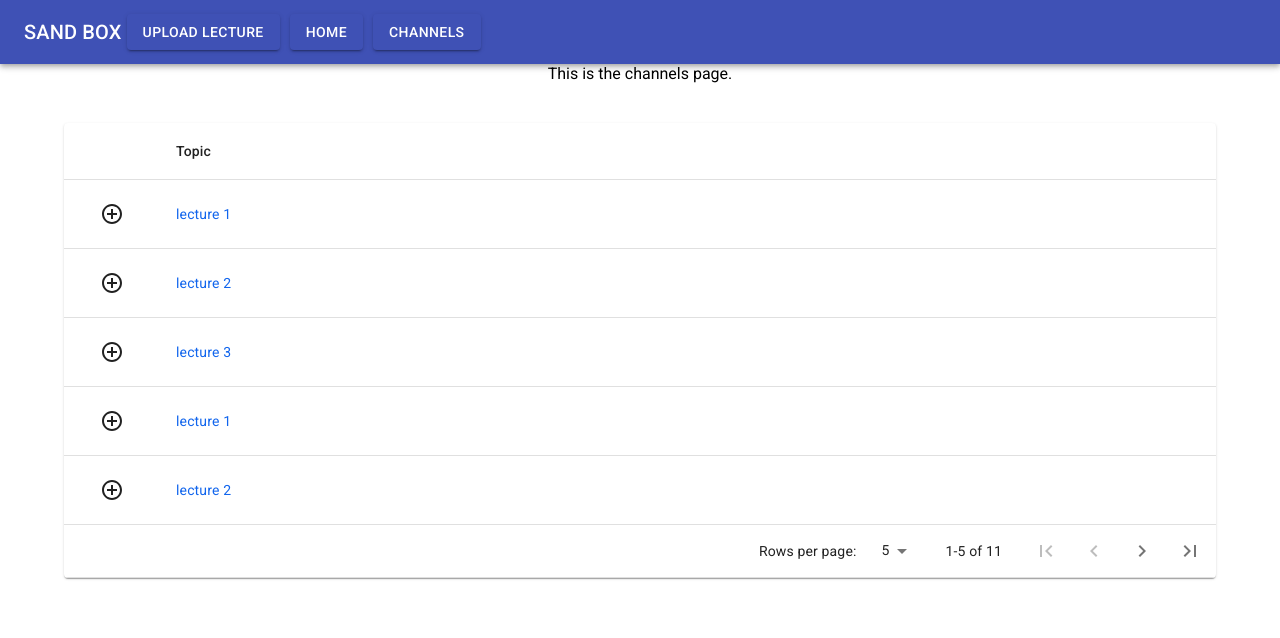
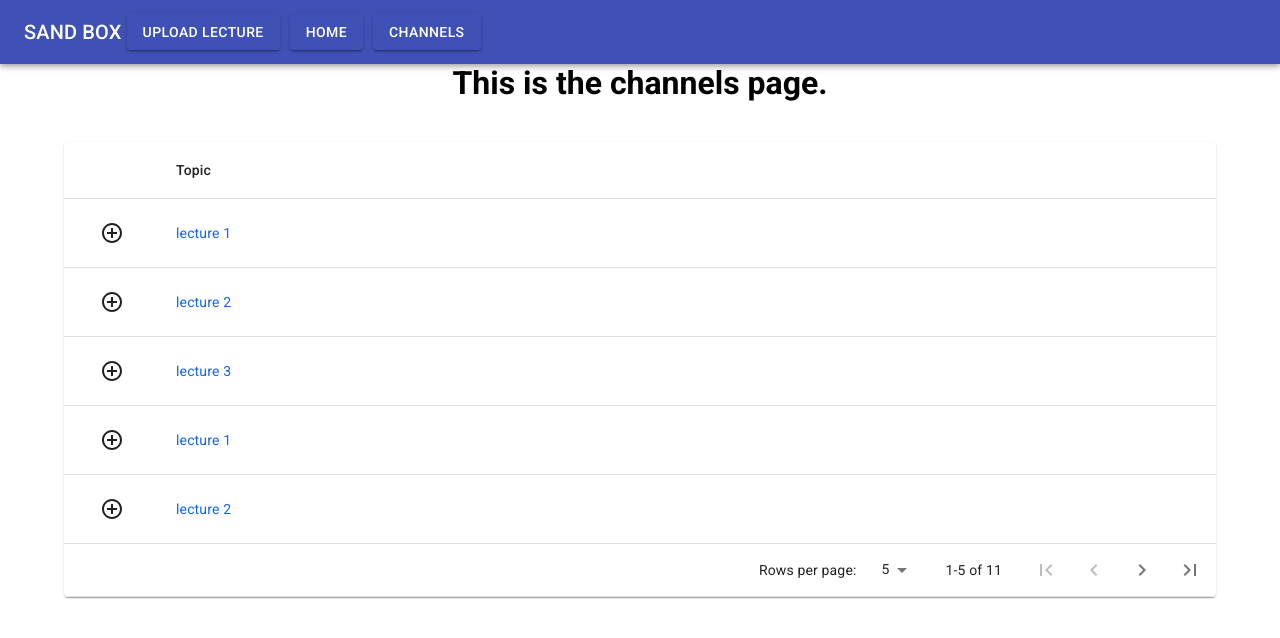
Before and after one commit to tamlam1/csehack, a React (Create React App) app in the folder frontend/sandbox/: page /channels in a window 1280 px wide. Shown: the top 638 px of the page. Built offline with nearby package versions, Linux system fonts and the light colour scheme.

Commit message:
changed title style hehe

```diff
--- a/frontend/sandbox/src/components/ChannelsPage.js
+++ b/frontend/sandbox/src/components/ChannelsPage.js
@@ -1,4 +1,4 @@
-import { Button, TextField, Box } from '@material-ui/core';
+import { Button, TextField, Box, Typography } from '@material-ui/core';
 import React, { useEffect } from 'react';
 import {
   BrowserRouter as Router,
@@ -6,7 +6,7 @@ import {
   Route,
   Link
 } from "react-router-dom";
-import { makeStyles, useTheme } from '@material-ui/core/styles';
+import { makeStyles, ThemeProvider, useTheme } from '@material-ui/core/styles';
 
 
 import PropTypes from 'prop-types';
@@ -46,6 +46,18 @@ const useStyles1 = makeStyles((theme) => ({
   },
 }));
 
+const titleTheme = createTheme();
+
+titleTheme.typography.h3 = {
+  fontSize: '1.5rem',
+  '@media (min-width:600px)': {
+    fontSize: '1.5rem',
+  },
+  [titleTheme.breakpoints.up('md')]: {
+    fontSize: '2rem',
+  },
+  fontWeight: '600',
+};
 
 
 const defaultTheme = createTheme();
@@ -234,7 +246,9 @@ function ChannelsPage() {
   return (
     <Box display="flex" flexDirection="column" className="App" alignItems="center" justifyContent="center">
       <MuiThemeProvider theme={theme}>
-      This is the channels page.
+        <ThemeProvider theme={titleTheme}>
+          <Typography variant='h3'>This is the channels page.</Typography>
+        </ThemeProvider>
       <TableContainer component={Paper} className={classes.card}>
         <Table className={classes.table} aria-label="custom pagination table">
           <TableHead>
```
